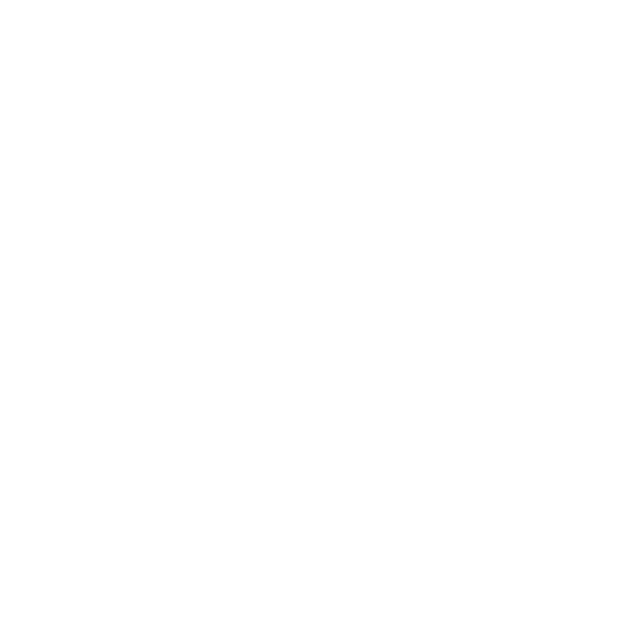
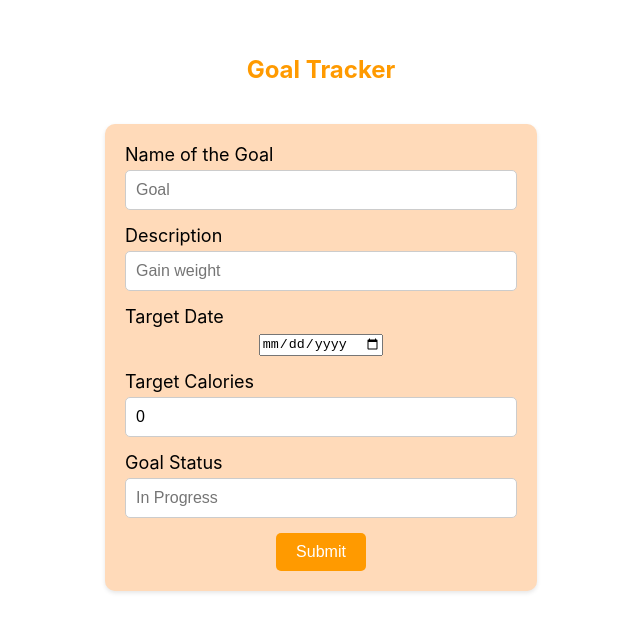
Before and after one commit to Programmer-Sourav/assignment-seventeen, a React (Create React App) app: page / in a window 1280 px wide. Shown: the part 875-1506 px from the top of the page, without its empty margins (319-959 px from the left). Before the commit the page ends 800 px from the top, so only its background shows below. Built offline with nearby package versions, Linux system fonts and the light colour scheme.

Commit message:
forms
forms

```diff
--- a/src/App.js
+++ b/src/App.js
@@ -1,11 +1,17 @@
 import logo from './logo.svg';
 import './App.css';
 import ExcerciseForm from './pages/ExcerciseForm';
+import Example from './pages/Example';
+import GoalTracking from './pages/GoalTracking';
+import FoodTracking from './pages/FoodTracking';
 
 function App() {
   return (
     <div className="App">
        <ExcerciseForm/>
+       <GoalTracking/>
+       {/* <FoodTracking/> */}
+
     </div>
   );
 }
--- /dev/null
+++ b/src/pages/Example.jsx
@@ -0,0 +1,97 @@
+import React from 'react';
+import ReactDOM from 'react-dom';
+import { Formik, Field, Form, ErrorMessage, useFormikContext } from 'formik';
+
+const isRequired = (message) => (value) => (!!value ? undefined : message);
+
+const Example = () => (
+  <div>
+    <h1>Pick a username</h1>
+    <Formik
+      initialValues={{ username: '', email: '' }}
+      onSubmit={async (values) => {
+        await new Promise((r) => setTimeout(r, 500));
+        alert(JSON.stringify(values, null, 2));
+      }}
+    >
+      <Form>
+        <label htmlFor="username">Username</label>
+        <div>
+          <Field
+            name="username"
+            validate={isRequired('This field is required')}
+            type="text"
+            placeholder="Username"
+          />
+          <ErrorMessage name="username" />
+        </div>
+        <br />
+        <div>
+          <Field
+            name="email"
+            validate={isRequired('This field is required')}
+            type="text"
+            placeholder="Email"
+          />
+          <ErrorMessage name="email" />
+        </div>
+        <button type="submit">Submit</button>
+        <hr />
+      </Form>
+    </Formik>
+  </div>
+);
+
+// const Playground = () => {
+//   const {
+//     errors,
+//     touched,
+//     setFieldValue,
+//     setFieldTouched,
+//     validateField,
+//     validateForm,
+//   } = useFormikContext();
+//   return (
+//     <>
+//       <div>
+//         <div>
+//           <code>username</code> field actions
+//         </div>
+//         <button
+//           type="button"
+//           onClick={() => {
+//             setFieldTouched('username', true, true);
+//           }}
+//         >
+//           setFieldTouched
+//         </button>
+//         <button
+//           type="button"
+//           onClick={() => {
+//             setFieldValue('username', '', true);
+//           }}
+//         >
+//           setFieldValue
+//         </button>
+//         <button
+//           type="button"
+//           onClick={() => {
+//             validateField('username');
+//           }}
+//         >
+//           validateField
+//         </button>
+//         <br />
+//       </div>
+//       <br />
+//       <div>
+//         <div>Form actions</div>
+//         <button type="button" onClick={validateForm}>
+//           validate form
+//         </button>
+//       </div>
+//     </>
+//   );
+// };
+
+export default Example
--- a/src/pages/ExcerciseForm.jsx
+++ b/src/pages/ExcerciseForm.jsx
@@ -1,45 +1,35 @@
 import "../stylesheets/excerciseform.css"
 
-import React from 'react';
+import React, { useReducer } from 'react';
 import { ErrorMessage, Field, Form, Formik } from 'formik';
-import Joi from 'joi';
-import { initialState } from "../reducer/formReducer";
+import formReducer, { initialState } from "../reducer/formReducer";
 
 export default function ExcerciseForm (){
 
 
-    const validationSchema = Joi.object({
-        excerciseName: Joi.string().required,
-        duration: Joi.number().required,
-        caloriesBurned: Joi.number().required
-    })
-
-    const handleSubmit = (values) =>{
-        console.log("Form Data ", values)
-    }
-
-    const handleFieldChange = (e) =>{
-
-    }
+    const [state, dispatch ] = useReducer(formReducer, initialState)
     return(
         <div className='container'>
             <h1 className="header">Excercise Tracker</h1>
             <div className='form-container'>
-        <Formik initialValues={initialState} validationSchema={validationSchema} onSubmit={handleSubmit}>
+        <Formik initialValues={state.excerciseDetails} onSubmit={async (values) => {
+        await new Promise((r) => setTimeout(r, 500));
+        console.log(JSON.stringify(values, null, 2));
+      }}>
             <Form>
              <div className='form-group'>
              <label htmlFor='excercise' className="textleft">Name of the Excercise</label>
-             <Field type='text' id="excercise" name='excercise' placeholder='Excercise' onChange={handleFieldChange}/>
+             <Field type='text' id="excercise" name="excerciseName" placeholder='Excercise' />
              <ErrorMessage name="excercise" component="div" className='error'/>
              </div>
              <div className='form-group' >
              <label htmlFor='duration' className="textleft">Duration of the Excercise</label>
-             <Field type='number' id='duration' name='duration' placeholder='10 mins' onChange={handleFieldChange}/>
+             <Field type='number' id='duration' name='duration' placeholder='10 mins' />
              <ErrorMessage name="duration" component="div" className='error'/>
              </div>
              <div className='form-group'>
              <label htmlFor='caloriesBurned' className="textleft">Calories Burned</label>
-             <Field type='number' id='caloriesBurned' name='caloriesBurned' placeholder='100 KCAL' onChange={handleFieldChange}/>
+             <Field type='number' id='caloriesBurned' name='caloriesBurned' placeholder='100 KCAL' />
              <ErrorMessage name="caloriesBurned" component="div" className='error'/>
              </div>
              <button type="submit" className="basicbutton">Submit</button>
--- /dev/null
+++ b/src/pages/FoodTracking.jsx
@@ -0,0 +1,51 @@
+import "../stylesheets/excerciseform.css"
+
+import React, { useReducer } from 'react';
+import { ErrorMessage, Field, Form, Formik } from 'formik';
+import formReducer, { initialState } from "../reducer/formReducer";
+
+export default function FoodTracking (){
+
+
+    const [state, dispatch ] = useReducer(formReducer, initialState)
+    return(
+        <div className='container'>
+            <h1 className="header">Food Tracker</h1>
+            <div className='form-container'>
+        <Formik initialValues={state.foodDetails} onSubmit={async (values) => {
+        await new Promise((r) => setTimeout(r, 500));
+        console.log(JSON.stringify(values, null, 2));
+      }}>
+            <Form>
+             <div className='form-group'>
+             <label htmlFor='foodName' className="textleft">Name of the Food</label>
+             <Field type='text' id="foodName" name="foodName" placeholder='Name of the Food' />
+             <ErrorMessage name="foodName" component="div" className='error'/>
+             </div>
+             <div className='form-group' >
+             <label htmlFor='calories' className="textleft">Calories</label>
+             <Field type='number' id='calories' name='calories' placeholder='100 Kcal' />
+             <ErrorMessage name="calories" component="div" className='error'/>
+             </div>
+             <div className='form-group'>
+             <label htmlFor='protein' className="textleft">Protein</label>
+             <Field type='number' id='protein' name='protein' placeholder='92' />
+             <ErrorMessage name="protein" component="div" className='error'/>
+             </div>
+             <div className='form-group'>
+             <label htmlFor='carbohydrate' className="textleft">Carbohydrate</label>
+             <Field type='number' id='carbohydrate' name='carbohydrate' placeholder='92' />
+             <ErrorMessage name="carbohydrate" component="div" className='error'/>
+             </div>
+             <div className='form-group'>
+             <label htmlFor='fat' className="textleft">Fat</label>
+             <Field type='number' id='fat' name='fat' placeholder='92' />
+             <ErrorMessage name="fat" component="div" className='error'/>
+             </div>
+             <button type="submit" className="basicbutton">Submit</button>
+            </Form>
+        </Formik>
+        </div>
+        </div>
+    )
+}
--- /dev/null
+++ b/src/pages/GoalTracking.jsx
@@ -0,0 +1,51 @@
+import "../stylesheets/excerciseform.css"
+
+import React, { useReducer } from 'react';
+import { ErrorMessage, Field, Form, Formik } from 'formik';
+import formReducer, { initialState } from "../reducer/formReducer";
+
+export default function GoalTracking (){
+
+
+    const [state, dispatch ] = useReducer(formReducer, initialState)
+    return(
+        <div className='container'>
+            <h1 className="header">Goal Tracker</h1>
+            <div className='form-container'>
+        <Formik initialValues={state.goalDetails} onSubmit={async (values) => {
+        await new Promise((r) => setTimeout(r, 500));
+        console.log(JSON.stringify(values, null, 2));
+      }}>
+            <Form>
+             <div className='form-group'>
+             <label htmlFor='goalname' className="textleft">Name of the Goal</label>
+             <Field type='text' id="goalname" name="goalName" placeholder='Goal' />
+             <ErrorMessage name="goal" component="div" className='error'/>
+             </div>
+             <div className='form-group' >
+             <label htmlFor='description' className="textleft">Description </label>
+             <Field type='number' id='description' name='description' placeholder='Gain weight' />
+             <ErrorMessage name="description" component="div" className='error'/>
+             </div>
+             <div className='form-group'>
+             <label htmlFor='targetDate' className="textleft">Target Date</label>
+             <Field type='date' id='targetDate' name='targetDate' placeholder='26-09-2023' />
+             <ErrorMessage name="targetDate" component="div" className='error'/>
+             </div>
+             <div className='form-group'>
+             <label htmlFor='targetCalories' className="textleft">Target Calories</label>
+             <Field type='number' id='targetCalories' name='targetCalories' placeholder='260' />
+             <ErrorMessage name="targetCalories" component="div" className='error'/>
+             </div>
+             <div className='form-group'>
+             <label htmlFor='status' className="textleft">Goal Status</label>
+             <Field type='text' id='status' name='status' placeholder='In Progress' />
+             <ErrorMessage name="status" component="div" className='error'/>
+             </div>
+             <button type="submit" className="basicbutton">Submit</button>
+            </Form>
+        </Formik>
+        </div>
+        </div>
+    )
+}
--- a/src/reducer/formReducer.jsx
+++ b/src/reducer/formReducer.jsx
@@ -1,12 +1,33 @@
 export const initialState = {
-    excerciseName: "",
-    duration: "",
-    caloriesBurned: ""
+    excerciseDetails: {excerciseName: "",
+                      duration: "",
+                      caloriesBurned: ""},
+    foodDetails: {foodName: "",
+                 calories: 0,
+                 protein: 0,
+                 carbohydrates: 0,
+                fat: 0},
+    goalDetails: {goalName: "",
+                  description: "",
+                  targetDate: "",
+                  targetCalories: 0,
+                  status: ""
+                }
+
 }
 
 
 const formReducer = (state, action) =>{
-
+   switch(action.type){
+    case "EXCERCISE_FORM_VALUES":
+    return {...state, excerciseDetails: {...state.excerciseDetails, [action.payload]: action.payload}}
+    case "FOOD_TRACKER_FORM_VALUE":
+    return {...state, foodDetails: {...state.foodDetails, [action.payload]: action.payload}}
+    case "GOAL_TRACKER_FORM_VALUE":
+    return {...state, goalDetails: {...state.goalDetails, [action.payload]: action.payload}}
+    default:
+    return state
+   }
 }
 
 
```
